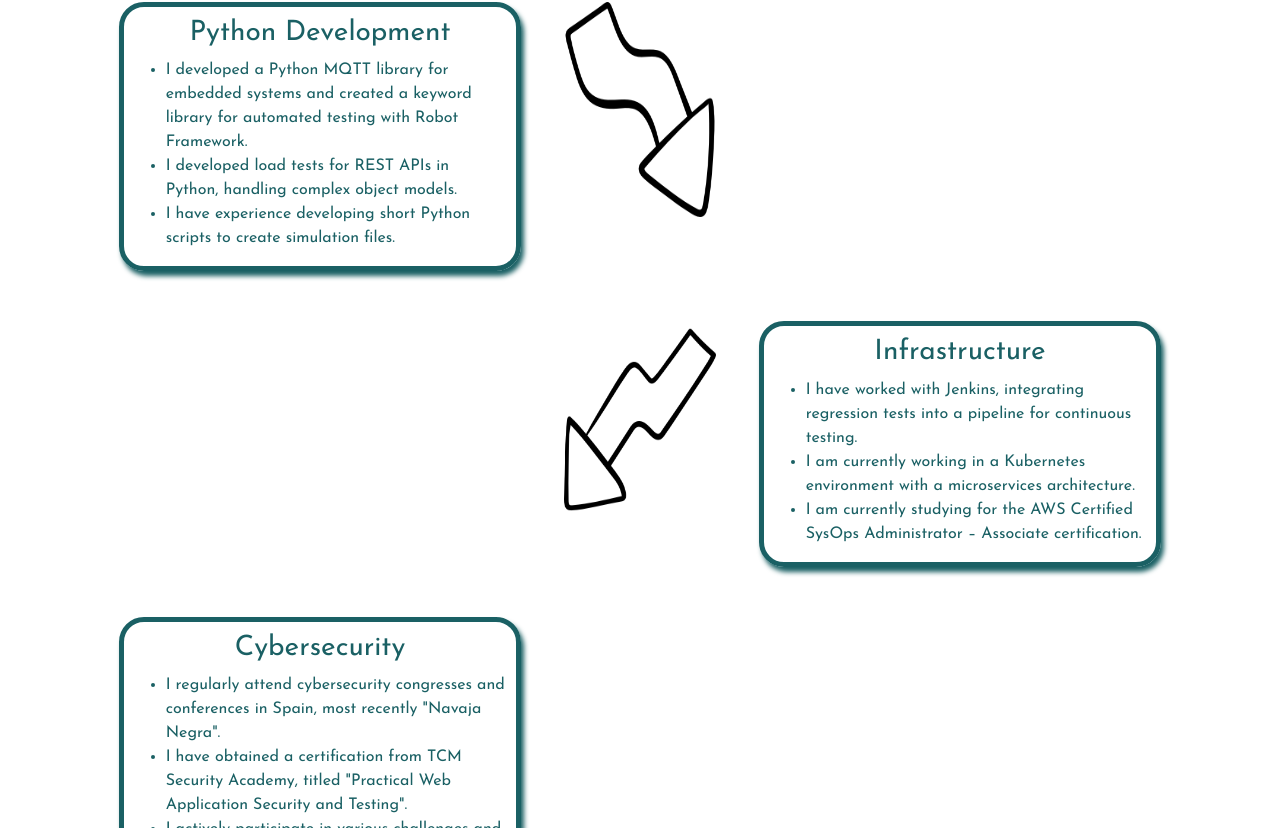
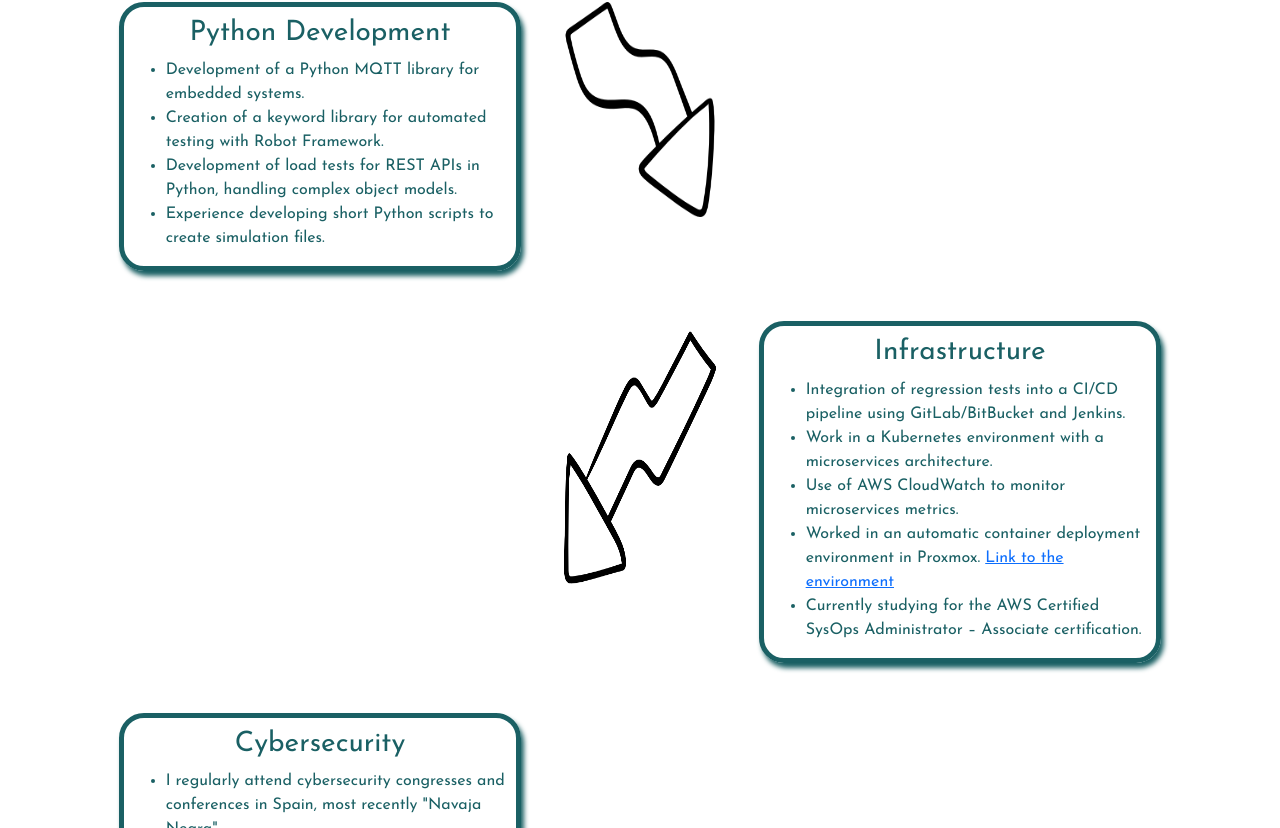
Before and after one commit to eskechivoi/EskechiWeb, a React (Create React App) app: page / in a window 1280 px wide. Shown: the part 732-1560 px from the top of the page. Built offline with nearby package versions, Linux system fonts and the light colour scheme.

Commit message:
Links for each bullet point added

```diff
--- a/src/components/home/skills/Skill.js
+++ b/src/components/home/skills/Skill.js
@@ -7,14 +7,14 @@ const Skill = ({ header, dots, link }) => {
         <h3 style={{ textAlign: 'center' }}>{header}</h3>
         <ul>
           {dots.map((dot, index) => (
-            <li key={index} style={{textAlign: 'left'}}>{dot}</li>
+            <li key={index} style={{textAlign: 'left'}}>
+              {dot + " "}
+              {link && link.dot === index+1 && (
+                  <a href={link.href} target="_blank" rel="noopener noreferrer">{link.text}</a>
+              )}
+            </li>
           ))}
         </ul>
-        {link && (
-            <a href={link} target="_blank" rel="noopener noreferrer">
-            Visit HackTheBox Profile
-            </a>
-        )}
       </div>
     </div>
   );
--- a/src/data/skills.json
+++ b/src/data/skills.json
@@ -2,18 +2,26 @@
     {
         "header": "Python Development",
         "dots": [
-            "I developed a Python MQTT library for embedded systems and created a keyword library for automated testing with Robot Framework.",
-            "I developed load tests for REST APIs in Python, handling complex object models.",
-            "I have experience developing short Python scripts to create simulation files."
+            "Development of a Python MQTT library for embedded systems.",
+            "Creation of a keyword library for automated testing with Robot Framework.",
+            "Development of load tests for REST APIs in Python, handling complex object models.",
+            "Experience developing short Python scripts to create simulation files."
         ]
     },
     {
         "header": "Infrastructure",
         "dots": [
-            "I have worked with Jenkins, integrating regression tests into a pipeline for continuous testing.",
-            "I am currently working in a Kubernetes environment with a microservices architecture.",
-            "I am currently studying for the AWS Certified SysOps Administrator – Associate certification."
-        ]
+            "Integration of regression tests into a CI/CD pipeline using GitLab/BitBucket and Jenkins.",
+            "Work in a Kubernetes environment with a microservices architecture.",
+            "Use of AWS CloudWatch to monitor microservices metrics.",
+            "Worked in an automatic container deployment environment in Proxmox.",
+            "Currently studying for the AWS Certified SysOps Administrator – Associate certification."
+        ],
+        "link": {
+            "dot": 4,
+            "text": "Link to the environment",
+            "href": "https://sugusuva.es/ctfd/"
+        }
     },
     {
         "header": "Cybersecurity",
@@ -21,6 +29,10 @@
             "I regularly attend cybersecurity congresses and conferences in Spain, most recently \"Navaja Negra\".",
             "I have obtained a certification from TCM Security Academy, titled \"Practical Web Application Security and Testing\".",
             "I actively participate in various challenges and machines on HTB!" ],
-        "link": "https://app.hackthebox.com/profile/829472"
+        "link": {
+            "dot": 3,
+            "text": "Visit my HackTheBox Profile!",
+            "href": "https://app.hackthebox.com/profile/829472"
+        }
     }
 ]
```
